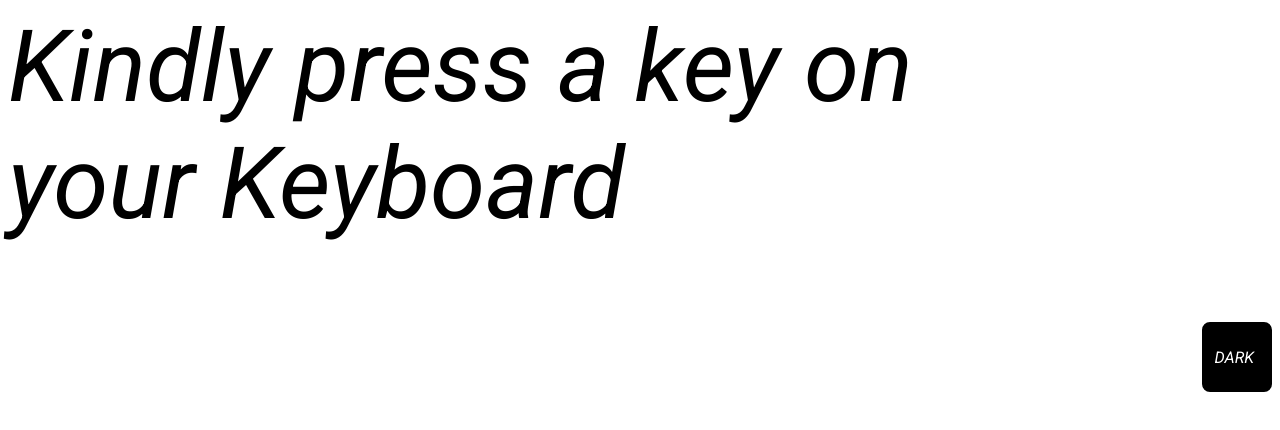
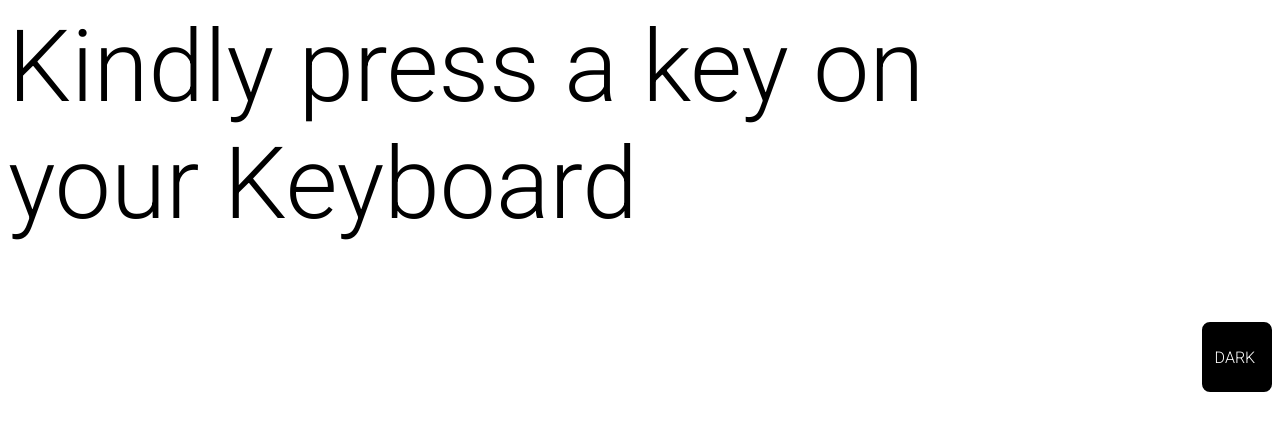
Before and after one commit to innext/keyboardValue, a plain HTML site: page index.html in a window 1280 px wide. Drawn offline with nearby package versions, Linux system fonts and the light colour scheme.

Commit message:
font to roboto wght 300

```diff
--- a/index.html
+++ b/index.html
@@ -3,10 +3,8 @@
 <head>
     <meta charset="UTF-8">
     <meta name="viewport" content="width=device-width, initial-scale=1.0">
-    <link rel="preconnect" href="https://fonts.gstatic.com">
-    <link href="https://fonts.googleapis.com/css2?family=Roboto:ital@1&display=swap" rel="stylesheet">
     <style>
-
+@import url('https://fonts.googleapis.com/css2?family=Roboto:wght@300&display=swap');
 body {
     font-size: 50px;
     background-color: #ffffff;
@@ -17,6 +15,7 @@ body {
 
 #message {
     font-size: 2em;
+    font-weight: 300;
 }
 
 .keyValue {
```
